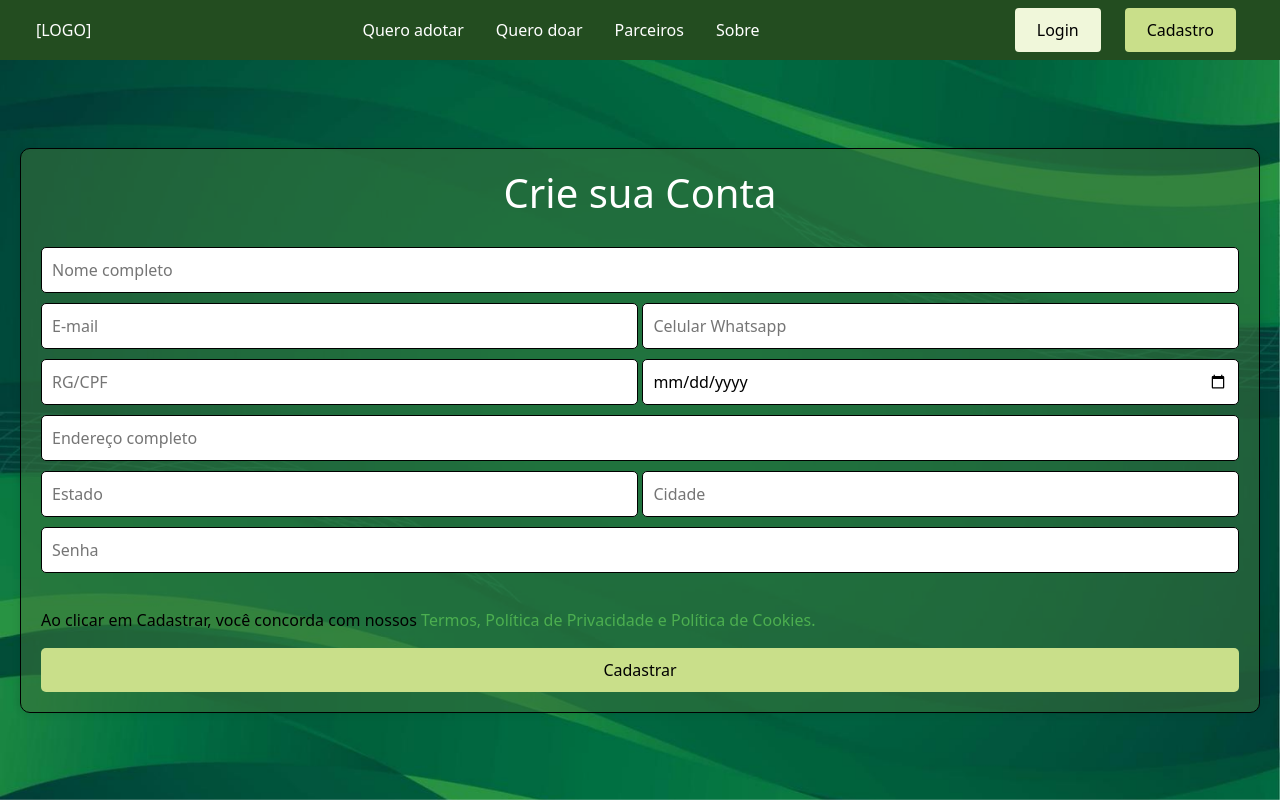
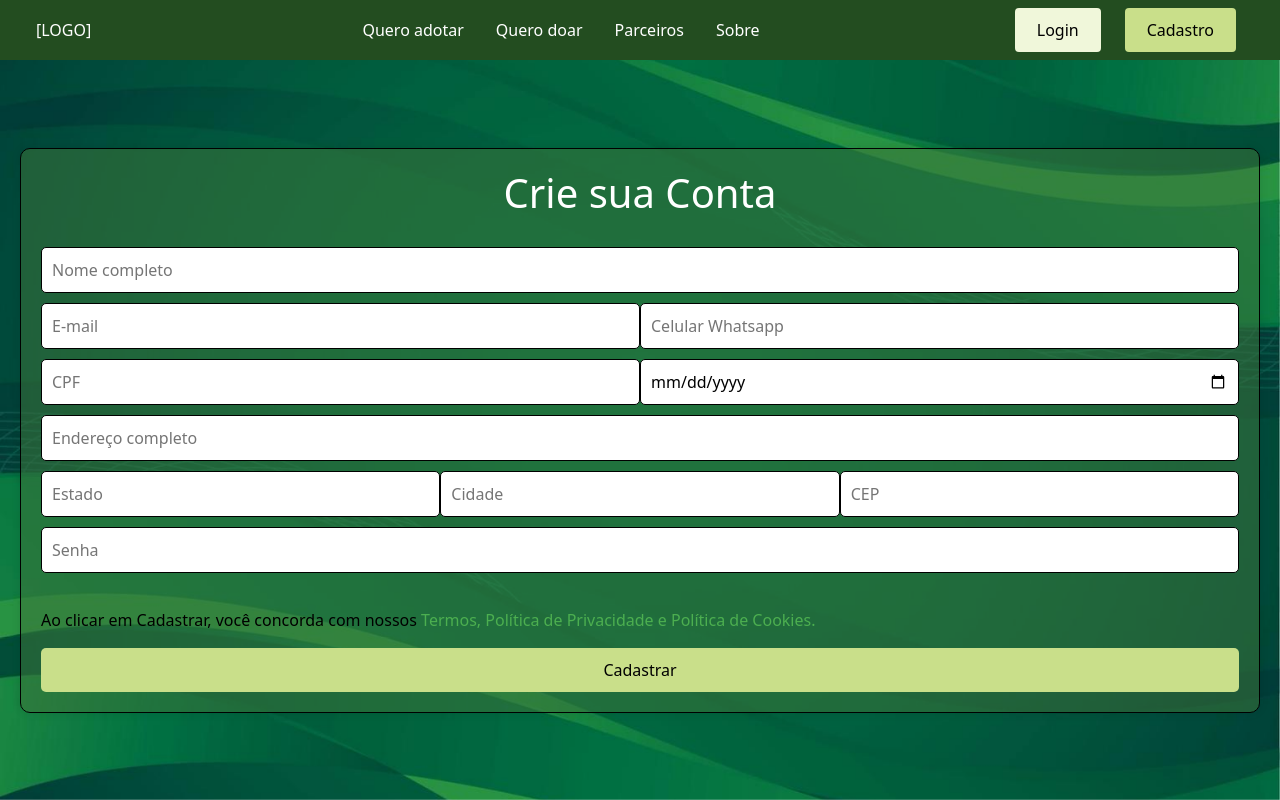
Before and after one commit to andrzip/guardapets-website, a React (Create React App) app: page /signup in a window 1280 px wide. Built offline with nearby package versions, Linux system fonts and the light colour scheme; no server answers.

Commit message:
mask in inputs

```diff
--- a/package.json
+++ b/package.json
@@ -13,6 +13,7 @@
     "react": "^18.2.0",
     "react-dom": "^18.2.0",
     "react-icons": "^5.2.1",
+    "react-input-mask": "^2.0.4",
     "react-router-dom": "^6.23.0",
     "react-scripts": "5.0.1",
     "styled-components": "^6.1.11",
--- a/src/Components/Signup/Index.jsx
+++ b/src/Components/Signup/Index.jsx
@@ -1,5 +1,6 @@
 import React, { useState } from "react";
 import { useNavigate } from "react-router-dom";
+import InputMask from "react-input-mask";
 import { Api } from "../../Services/ApiConfig";
 import {
   Container,
@@ -18,29 +19,27 @@ const Signup = () => {
     user_email: "",
     user_password: "",
     user_phone: "",
-    user_doc: "",
+    user_cpf: "",
     user_birthdate: "",
     user_address: "",
     user_state: "",
     user_city: "",
+    user_cep: "",
   });
 
   const navigate = useNavigate();
 
   const handleChange = (e) => {
     const { name, value } = e.target;
-    setFormData((prevData) => ({
-      ...prevData,
-      [name]: value,
-    }));
+    setFormData((prevData) => ({ ...prevData, [name]: value }));
   };
 
-  const validateForm = () => {
-    return Object.values(formData).every((field) => field);
+  const isFormValid = () => {
+    return Object.values(formData).every(Boolean);
   };
 
-  const handleSignup = async () => {
-    if (!validateForm()) {
+  const submitSignupForm = async () => {
+    if (!isFormValid()) {
       alert("Preencha todos os campos");
       return;
     }
@@ -77,22 +76,36 @@ const Signup = () => {
             value={formData.user_email}
             onChange={handleChange}
           />
-          <Input
-            type="tel"
-            name="user_phone"
-            placeholder="Celular Whatsapp"
+          <InputMask
+            mask="(99) 99999-9999"
             value={formData.user_phone}
             onChange={handleChange}
-          />
+          >
+            {(inputProps) => (
+              <Input
+                {...inputProps}
+                type="tel"
+                name="user_phone"
+                placeholder="Celular Whatsapp"
+              />
+            )}
+          </InputMask>
         </FormRow>
         <FormRow>
-          <Input
-            type="text"
-            name="user_doc"
-            placeholder="RG/CPF"
-            value={formData.user_doc}
+          <InputMask
+            mask="999.999.999-99"
+            value={formData.user_cpf}
             onChange={handleChange}
-          />
+          >
+            {(inputProps) => (
+              <Input
+                {...inputProps}
+                type="text"
+                name="user_cpf"
+                placeholder="CPF"
+              />
+            )}
+          </InputMask>
           <Input
             type="date"
             name="user_birthdate"
@@ -125,6 +138,20 @@ const Signup = () => {
             value={formData.user_city}
             onChange={handleChange}
           />
+          <InputMask
+            mask="99999-999"
+            value={formData.user_cep}
+            onChange={handleChange}
+          >
+            {(inputProps) => (
+              <Input
+                {...inputProps}
+                type="text"
+                name="user_cep"
+                placeholder="CEP"
+              />
+            )}
+          </InputMask>
         </FormRow>
         <FormRow>
           <Input
@@ -142,7 +169,7 @@ const Signup = () => {
             Termos, Política de Privacidade e Política de Cookies.
           </StyledLink>
         </TextLink>
-        <Button onClick={handleSignup}>Cadastrar</Button>
+        <Button onClick={submitSignupForm}>Cadastrar</Button>
       </FormWrapper>
     </Container>
   );
--- a/src/Components/Signup/SignupStyles.jsx
+++ b/src/Components/Signup/SignupStyles.jsx
@@ -1,6 +1,13 @@
 import styled from 'styled-components';
 import { Link } from 'react-router-dom';
 import backgroundImage from '../../Assets/background-sig.jpg';
+
+const sharedInputStyles = `
+  padding: 0.625rem;
+  border: 0.063rem solid black;
+  border-radius: 0.3125rem;
+  margin-bottom: 0.625rem;
+`;
 
 export const Container = styled.div`
   display: flex;
@@ -12,7 +19,7 @@ export const Container = styled.div`
 `;
 
 export const FormWrapper = styled.div`
-    background: #3f753b84;
+  background: rgba(63, 117, 59, 0.52);
   padding: 1.25rem;
   border-radius: 0.625rem;
   border: 0.063rem solid black;
@@ -32,11 +39,8 @@ export const FormRow = styled.div`
 `;
 
 export const Input = styled.input`
-    width: ${(props) => (props.fullWidth ? '100%' : '49.8%')};
-    padding: 0.625rem;
-    border: 0.063rem solid black;
-    border-radius: 0.3125rem;
-    margin-bottom: 0.625rem;
+  width: ${(props) => (props.fullWidth ? '100%' : '50%')};
+  ${sharedInputStyles};
 `;
 
 export const TextLink = styled.p`
@@ -46,7 +50,7 @@ export const TextLink = styled.p`
 `;
 
 export const StyledLink = styled(Link)`
-    color: #4CAF50;
+  color: #4caf50;
   text-decoration: none;
 
   &:hover {
@@ -57,7 +61,7 @@ export const StyledLink = styled(Link)`
 export const Button = styled.button`
   width: 100%;
   padding: 0.625rem;
-    background-color: #C9DF8A;
+  background-color: #c9df8a;
   color: black;
   border: none;
   border-radius: 0.3125rem;
@@ -65,7 +69,6 @@ export const Button = styled.button`
   transition: all 0.2s ease-in-out;
 
   &:hover {
-        transition: all 0.2s ease-in-out;
     background-color: #aac268;
   }
 `;
```
Also changed, not shown: 1 other file (tests, documents, lock files or other folders). Lines whose indentation alone changed are shown as unchanged.
